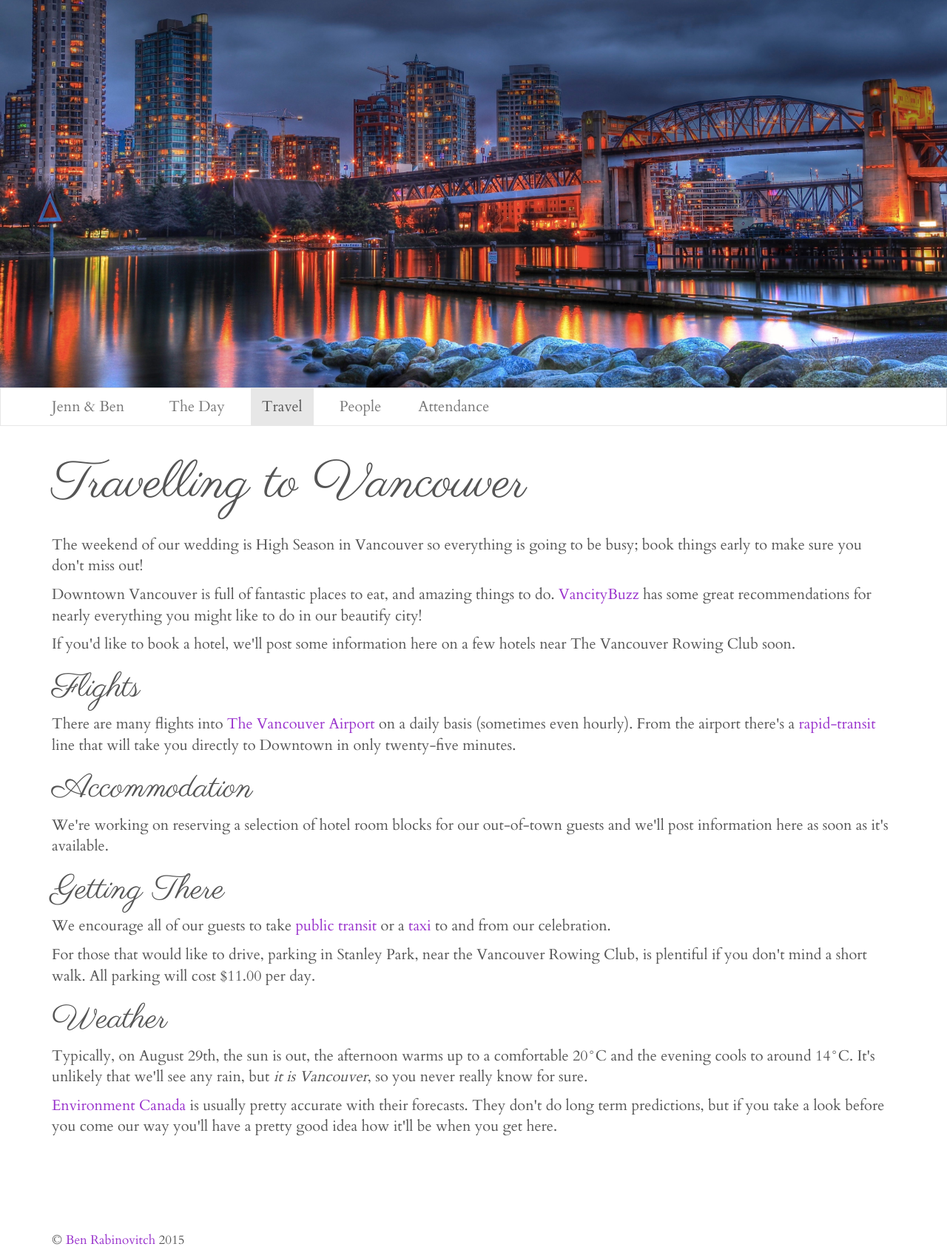
After one commit to brab/wedding, a Django app: page /travel in a window 1280 px wide. The commit adds this page. Shown: the whole page at 74% size. Run offline with Django 3.2, Linux system fonts and the light colour scheme; some libraries are stand-ins or nearby versions.

Commit message:
New page: travelling to vancouver

```diff
--- a/backend/static/base/styles.css
+++ b/backend/static/base/styles.css
@@ -14,7 +14,7 @@ body {
   font-size: 20px;
   font-family: "Cardo";
 }
-a { color: #9932CC; }
+a, a:visited { color: #9932CC; }
 a:hover {
   color: #555555;
   text-decoration: none;
--- /dev/null
+++ b/backend/static_info/templates/static_info/travel.html
@@ -0,0 +1,58 @@
+{% extends "base.html" %}
+{% load staticfiles %}
+
+{% block header %}
+<img
+  class="image-responsive"
+  src="{% static 'static_info/travel/banner_travel.jpg' %}"
+  alt="wedding banner"
+  style="width:100%;"
+>
+{% endblock %}
+
+{% block nav_active_travel %}active{% endblock %}
+
+{% block content %}
+<div class="row">
+  <div class="col-xs-12">
+    <h1>
+      Travelling to Vancouver
+    </h1>
+    <p>
+      The weekend of our wedding is High Season in Vancouver so everything is going to be busy; book things early to make sure you don't miss out!
+    </p>
+    <p>
+      Downtown Vancouver is full of fantastic places to eat, and amazing things to do. <a href="http://www.vancitybuzz.com/" target="_blank">VancityBuzz</a> has some great recommendations for nearly everything you might like to do in our beautify city!
+    </p>
+    <p>
+      If you'd like to book a hotel, we'll post some information here on a few hotels near The Vancouver Rowing Club soon.
+    </p>
+
+    <h2>Flights</h2>
+    <p>
+      There are many flights into <a href="http://www.yvr.ca" target="_blank">The Vancouver Airport</a> on a daily basis (sometimes even hourly). From the airport there's a <a href="https://goo.gl/maps/iHdZp" target="_blank">rapid-transit</a> line that will take you directly to Downtown in only twenty-five minutes.
+    </p>
+
+    <h2>Accommodation</h2>
+    <p>
+      We're working on reserving a selection of hotel room blocks for our out-of-town guests and we'll post information here as soon as it's available.
+    </p>
+
+    <h2>Getting There</h2>
+    <p>
+      We encourage all of our guests to take <a href="https://goo.gl/maps/Xscbv" target="_blank">public transit</a> or a <a href="https://www.google.ca/search?q=Vancouver%20BC%20Taxi%20Companies" target="_blank">taxi</a> to and from our celebration.
+    </p>
+    <p>
+      For those that would like to drive, parking in Stanley Park, near the Vancouver Rowing Club, is plentiful if you don't mind a short walk. All parking will cost $11.00 per day.
+    </p>
+
+    <h2>Weather</h2>
+    <p>
+      Typically, on August 29th, the sun is out, the afternoon warms up to a comfortable 20&deg;C and the evening cools to around 14&deg;C. It's unlikely that we'll see any rain, but <em>it is Vancouver</em>, so you never really know for sure.
+    </p>
+    <p>
+      <a href="http://weather.gc.ca/city/pages/bc-74_metric_e.html" target="_blank">Environment Canada</a> is usually pretty accurate with their forecasts. They don't do long term predictions, but if you take a look before you come our way you'll have a pretty good idea how it'll be when you get here.
+    </p>
+  </div>
+</div>
+{% endblock %}
--- a/backend/static_info/urls.py
+++ b/backend/static_info/urls.py
@@ -10,4 +10,5 @@ urlpatterns = patterns( #pylint: disable=invalid-name
     '',
     url(r'^$', views.index, name='index', ),
     url(r'^the-day$', views.itinerary, name='itinerary', ),
+    url(r'^travel$', views.travel, name='travel', ),
 )
--- a/backend/static_info/views.py
+++ b/backend/static_info/views.py
@@ -23,3 +23,13 @@ def itinerary(request):
         'static_info/itinerary.html',
         {},
     )
+
+def travel(request):
+    """
+    Travelling to Vancouver
+    """
+    return render(
+        request,
+        'static_info/travel.html',
+        {},
+    )
--- a/backend/templates/base.html
+++ b/backend/templates/base.html
@@ -40,7 +40,7 @@
                 <a href="/the-day">The Day</a>
               </li>
               <li class="{% block nav_active_travel %}{% endblock %}">
-                <a href="/">Travel</a>
+                <a href="/travel">Travel</a>
               </li>
               <li class="{% block nav_active_people %}{% endblock %}">
                 <a href="/">People</a>
```
Also changed, not shown: backend/static_info/static/static_info/travel/banner_travel.jpg (added).
